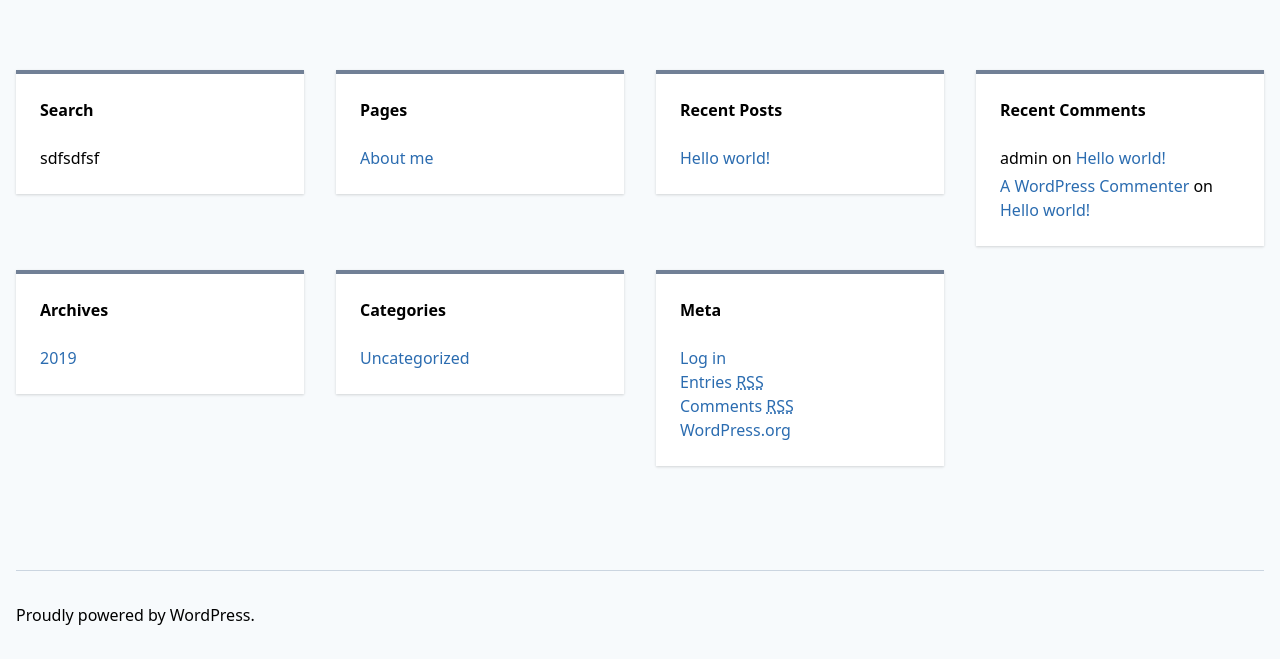
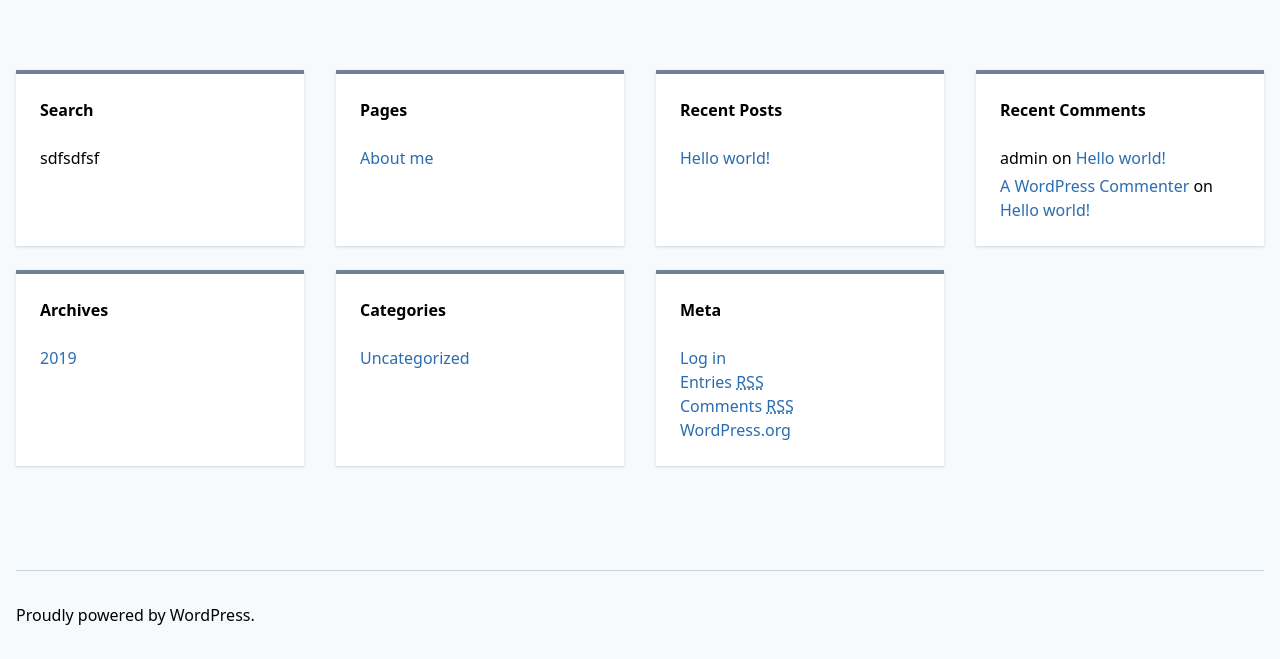
Before and after one commit to opdavies/wordpress-tailwindcss-starter-static, a website: page index.html in a window 1280 px wide. Shown: the part 186-845 px from the top of the page. Drawn offline with nearby package versions, Linux system fonts and the light colour scheme; files that its build step writes are made by us from their sources.

Commit message:
Consistent card heights

```diff
--- a/src/css/app.css
+++ b/src/css/app.css
@@ -16,6 +16,7 @@ a {
 
 .widget {
   @apply w-full mb-6 px-4;
+  @apply flex flex-col;
 
   @screen sm {
     @apply w-1/2
@@ -30,7 +31,8 @@ a {
   }
 
   .inner {
-    @apply block bg-white shadow
+    @apply block bg-white shadow;
+    @apply flex flex-col flex-1
   }
 
   header {
```
